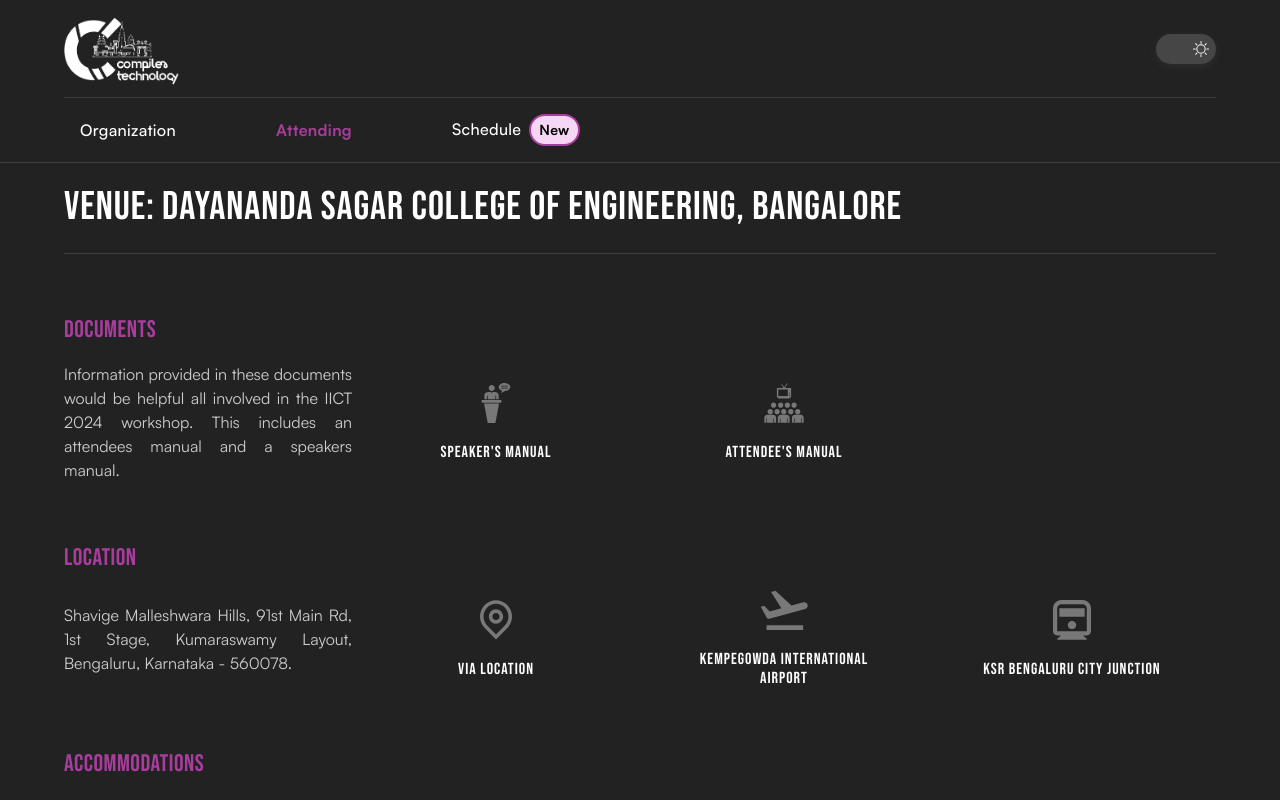
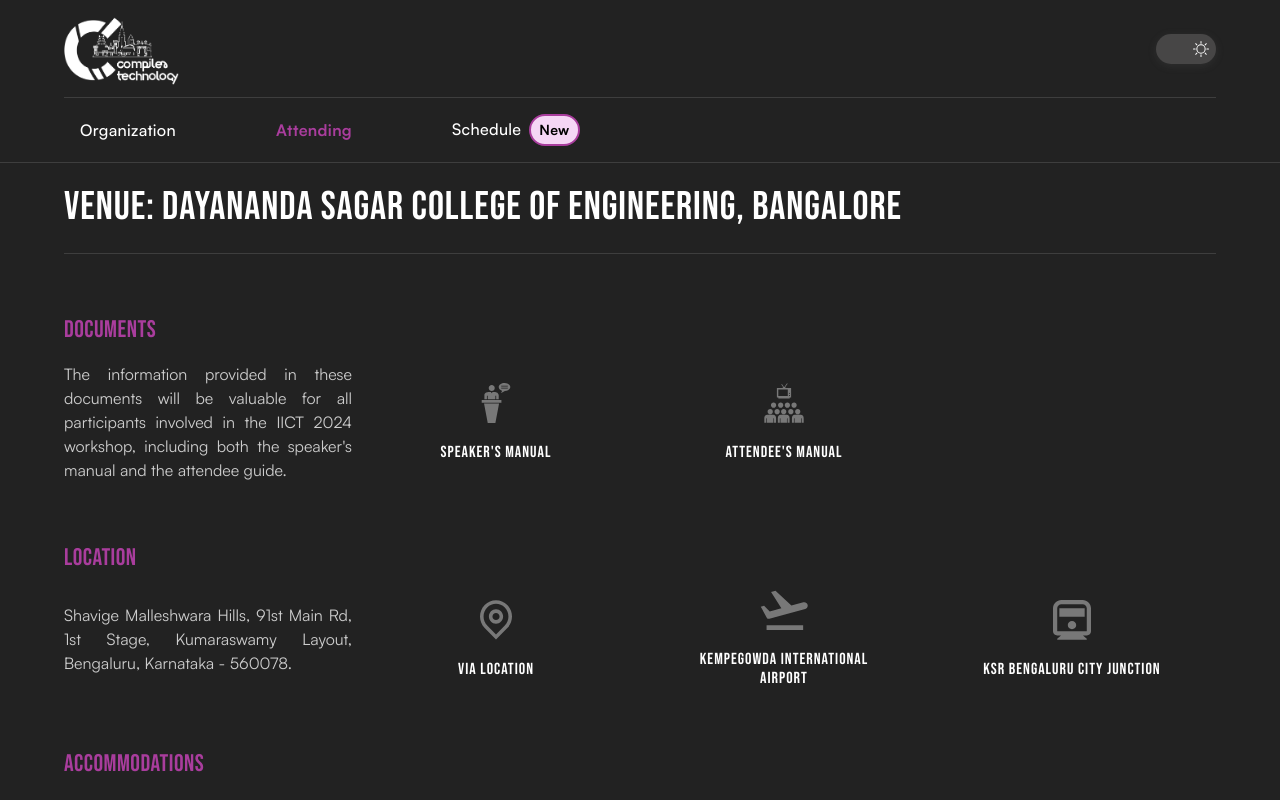
Before and after one commit to compilertech/compilertech-fe, a React (Vite) app: page /attending in a window 1280 px wide. Shown: the top 800 px of the page. Built offline with nearby package versions, Linux system fonts and the light colour scheme.

Commit message:
Updated attending page data

```diff
--- a/src/components/AttendingPage/Data.ts
+++ b/src/components/AttendingPage/Data.ts
@@ -13,7 +13,7 @@
   documents: {
     title: "DOCUMENTS",
     description:
-      "Information provided in these documents would be helpful all involved in the IICT 2024 workshop. This includes an attendees manual and a speakers manual.",
+      "The information provided in these documents will be valuable for all participants involved in the IICT 2024 workshop, including both the speaker's manual and the attendee guide.",
   },
 
   location: {
```
